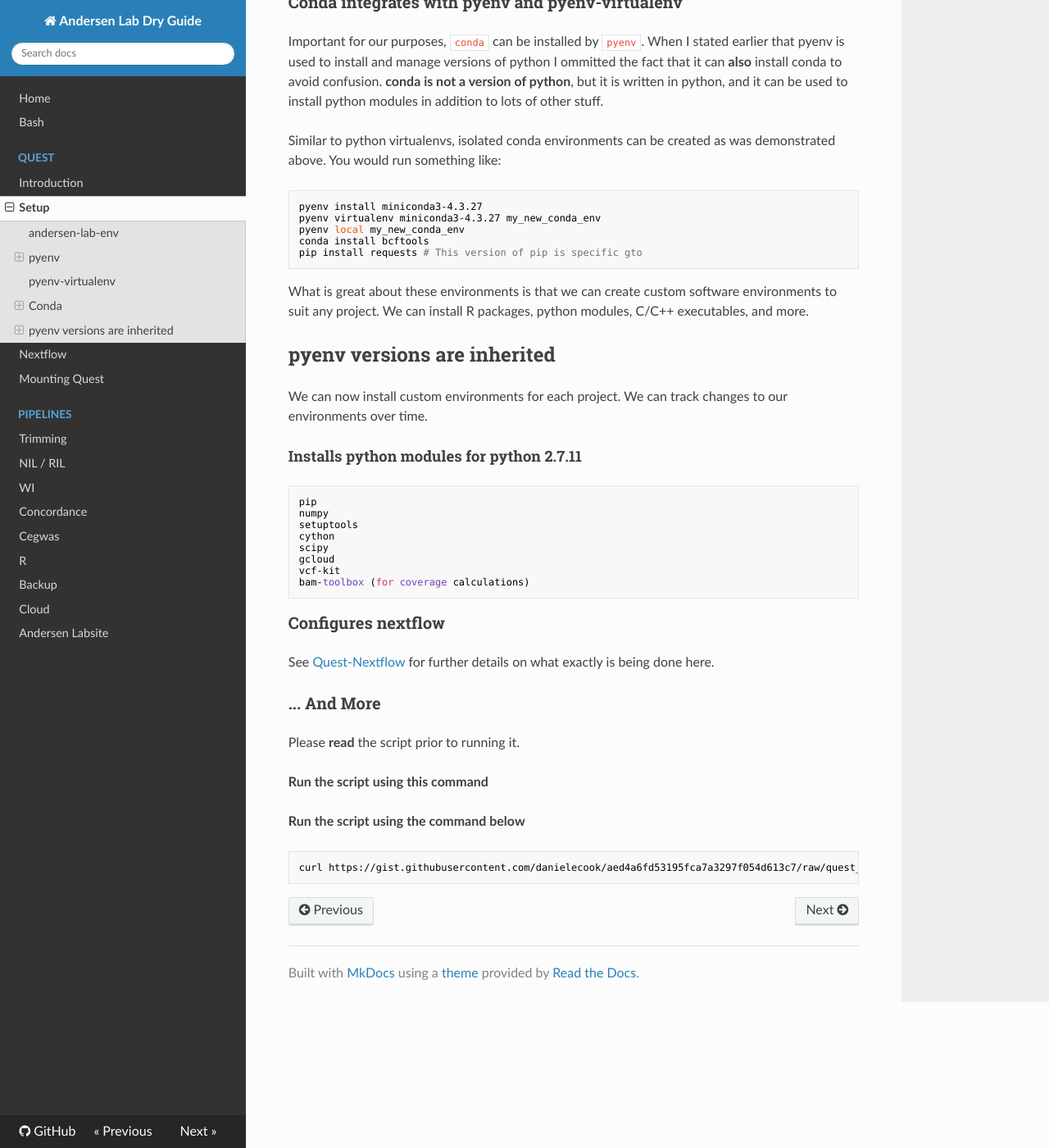
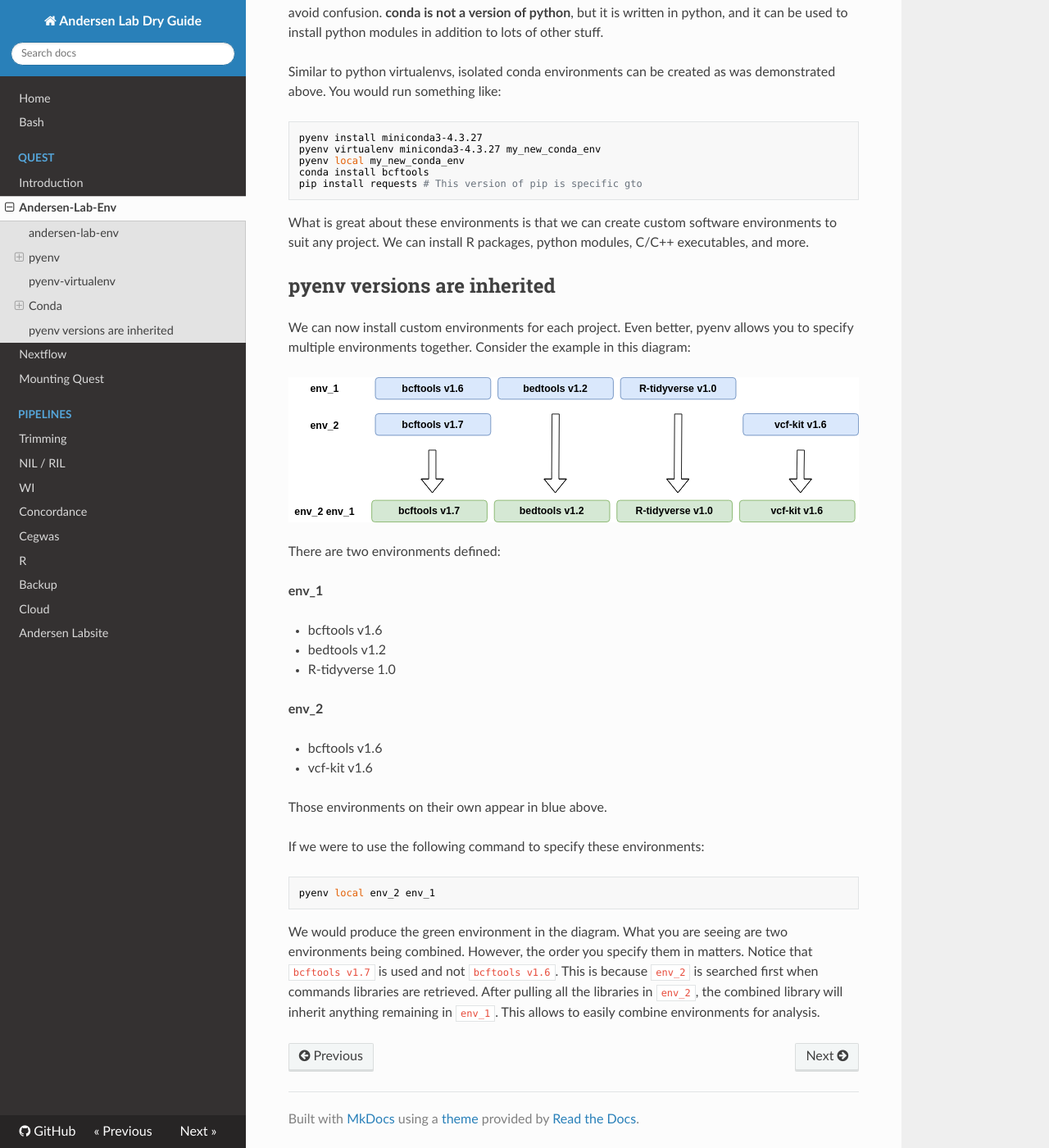
Before and after one commit to AndersenLab/dry-guide, an MkDocs documentation site: the page built from docs/quest-andersen-lab-env.md, in a window 1280 px wide and 1400 px high, scrolled down 4825 px. Shown: the whole window at 82% size. Built offline with MkDocs 1.6.1, drawn with Linux system fonts in a browser that asks for light colours; nearby versions of some CDN libraries; old or Windows-style settings are respelled for this version of MkDocs; some of the changed text lies outside the part shown.

Commit message:
Add andersen-lab-env page and figures

````diff
--- a/docs/quest-setup.md
+++ b/docs/quest-andersen-lab-env.md
@@ -160,34 +160,29 @@ What is great about these environments is that we can create custom software env
 
 ## pyenv versions are inherited
 
-We can now install custom environments for each project. We can track changes to our environments over time.
+We can now install custom environments for each project. Even better, pyenv allows you to specify multiple environments together. Consider the example in this diagram:
 
-#### Installs python modules for python 2.7.11
+![inherited](img/pyenv_inherit.svg)
+
+There are two environments defined:
+
+__env_1__
+
+* bcftools v1.6
+* bedtools v1.2
+* R-tidyverse 1.0
+
+__env_2__
+
+* bcftools v1.6
+* vcf-kit v1.6
+
+Those environments on their own appear in blue above.
+
+If we were to use the following command to specify these environments:
 
 ```
-pip
-numpy
-setuptools
-cython
-scipy
-gcloud
-vcf-kit
-bam-toolbox (for coverage calculations)
+pyenv local env_2 env_1
 ```
 
-### Configures nextflow
-
-See [Quest-Nextflow](quest-nextflow) for further details on what exactly is being done here.
-
-
-### ... And More
-
-Please __read__ the script prior to running it.
-
-__Run the script using this command__
-
-__Run the script using the command below__
-
-```
-curl https://gist.githubusercontent.com/danielecook/aed4a6fd53195fca7a3297f054d613c7/raw/quest_setup.sh | bash
-```
+We would produce the green environment in the diagram. What you are seeing are two environments being combined. However, the order you specify them in matters. Notice that `bcftools v1.7` is used and not `bcftools v1.6`. This is because `env_2` is searched first when commands libraries are retrieved. After pulling all the libraries in `env_2`, the combined library will inherit anything remaining in `env_1`. This allows to easily combine environments for analysis.
--- a/mkdocs.yml
+++ b/mkdocs.yml
@@ -16,7 +16,7 @@ pages:
   - Bash: bash.md
   - Quest:
     - Introduction: quest-intro.md
-    - Setup: quest-setup.md
+    - Andersen-Lab-Env: quest-andersen-lab-env.md
     - Nextflow: quest-nextflow.md
     - Mounting Quest: quest-mount.md
   - Pipelines:
````
Also changed, not shown: docs/img/pyenv_inherit.svg (added).
